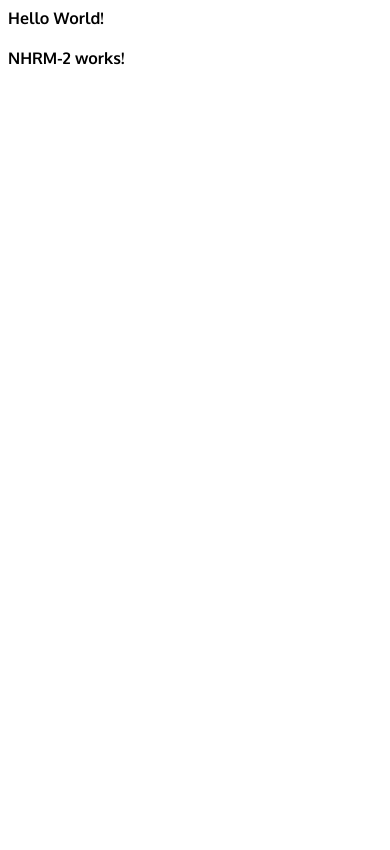
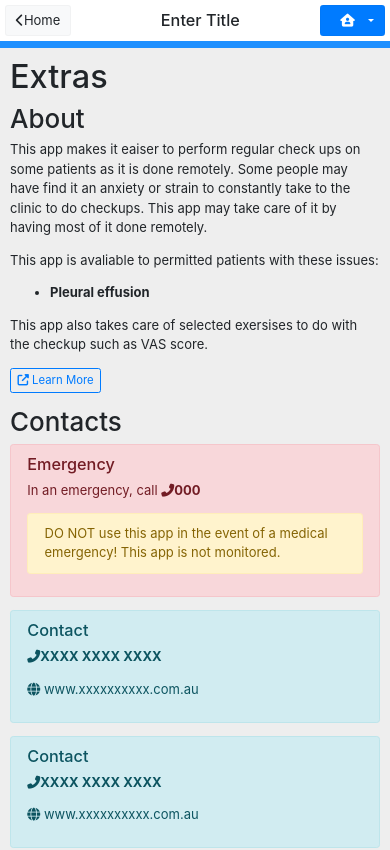
Before and after one commit to Phylo606/NHRM-2, an Angular app: page /about in a window 390 px wide. Shown: the top 850 px of the page. Built offline with nearby package versions, Linux system fonts and the light colour scheme.

Commit message:
fix style

```diff
--- a/src/app/app.component.html
+++ b/src/app/app.component.html
@@ -1,7 +1 @@
-<app-splash-screen></app-splash-screen>
-<div class = "main-app-container">
-  Hello World!
-  <br>
-  <br>
-  NHRM-2 works!
-</div>
+<router-outlet></router-outlet>
--- a/src/app/app.module.ts
+++ b/src/app/app.module.ts
@@ -13,6 +13,7 @@ import { TestComponent } from './test/test.component';
 import { TestHomeComponent } from './test-home/test-home.component';
 import { TestLoginComponent } from './test-login/test-login.component';
 import { TopbarComponent } from './topbar/topbar.component';
+import { AppRoutingModule } from './app-routing.module';
 
 @NgModule({
   declarations: [
@@ -30,7 +31,8 @@ import { TopbarComponent } from './topbar/topbar.component';
     TopbarComponent
   ],
   imports: [
-    BrowserModule
+    BrowserModule,
+    AppRoutingModule
   ],
   providers: [],
   bootstrap: [AppComponent]
--- a/src/index.html
+++ b/src/index.html
@@ -1,14 +1,17 @@
 <!doctype html>
 <html lang="en">
 <head>
-  <meta charset="utf-8">
-  <title>NHRMG2</title>
+  <script src="https://kit.fontawesome.com/a749e2e086.js" crossorigin="anonymous"></script>
+  <meta name="viewport" content="width=device-width, initial-scale=1">
+
+  <link rel="stylesheet" href="https://stackpath.bootstrapcdn.com/bootstrap/4.5.2/css/bootstrap.min.css" integrity="sha384-JcKb8q3iqJ61gNV9KGb8thSsNjpSL0n8PARn9HuZOnIxN0hoP+VmmDGMN5t9UJ0Z" crossorigin="anonymous">
+  <script src="https://code.jquery.com/jquery-3.5.1.slim.min.js" integrity="sha384-DfXdz2htPH0lsSSs5nCTpuj/zy4C+OGpamoFVy38MVBnE+IbbVYUew+OrCXaRkfj" crossorigin="anonymous"></script>
+  <script src="https://cdn.jsdelivr.net/npm/popper.js@1.16.1/dist/umd/popper.min.js" integrity="sha384-9/reFTGAW83EW2RDu2S0VKaIzap3H66lZH81PoYlFhbGU+6BZp6G7niu735Sk7lN" crossorigin="anonymous"></script>
+  <script src="https://stackpath.bootstrapcdn.com/bootstrap/4.5.2/js/bootstrap.min.js" integrity="sha384-B4gt1jrGC7Jh4AgTPSdUtOBvfO8shuf57BaghqFfPlYxofvL8/KUEfYiJOMMV+rV" crossorigin="anonymous"></script>
+  <title>NhrmScreen</title>
   <base href="/">
   <meta name="viewport" content="width=device-width, initial-scale=1">
   <link rel="icon" type="image/x-icon" href="favicon.ico">
-  <link href="https://fonts.googleapis.com/icon?family=Material+Icons" rel="stylesheet">
-  <link href="https://fonts.googleapis.com/css2?family=Oxygen:wght@700&display=swap" rel="stylesheet">
-
 </head>
 <body>
   <app-root></app-root>
--- a/src/styles.css
+++ b/src/styles.css
@@ -1,4 +1,312 @@
 /* You can add global styles to this file, and also import other style files */
-body {
-    font-family: 'Oxygen'
+html, body {
+    background: #eee;
+    /*    font-family: Calibri, sans-serif;
+*/
 }
+
+
+
+
+
+
+.btn, .modal-content, .dropdown-menu {
+    box-shadow: 2px 2px 3px #0004;
+}
+.no-shadow{
+    box-shadow:none;
+}
+
+button:disabled {
+    cursor: not-allowed;
+    box-shadow: none;
+    border: inset thin gray;
+}
+
+._content {
+    margin: 10px;
+}
+
+.nh_topbar {
+    border-bottom: solid 7px;
+    border-color: dodgerblue;
+    background-color: white;
+    padding: 10px;
+    display: flex;
+    justify-content: space-between;
+    width: 100%;
+    position: fixed;
+    top: 0;
+    width: 100%;
+    z-index: 100;
+}
+
+    .nh_topbar .btn, .modal-content .btn:not(.no-shadow) {
+        box-shadow: none;
+        border: solid thin #00000007;
+    }
+
+.alert .btn {
+    box-shadow: none;
+}
+
+.nh_home {
+    text-align: center;
+    width: 100%;
+    display: block;
+}
+
+.home_btn {
+    margin: 5px;
+    padding: 10px;
+    font-weight: bold;
+}
+
+    .home_btn i {
+        font-size: x-large;
+    }
+
+.nh_home .btn-danger {
+    font-weight: bold;
+}
+
+.nh_bottom {
+    top: inherit;
+    bottom: 0;
+    justify-content: space-around;
+}
+
+._main {
+}
+
+.scale_btns {
+}
+
+    .scale_btns .btn:not(.no-shadow) {
+        width: 100%;
+        border: outset medium transparent;
+        margin: 2px 0;
+        text-align: left;
+    }
+
+.btn.scale_this {
+    box-shadow: inset;
+    border: inset medium blue;
+    font-weight: bold;
+}
+
+
+.scale_label {
+    display: inline-block;
+    border: solid thin white;
+    border-radius: 3px;
+    padding: 5px;
+    margin: 2px;
+    font-size: large;
+    text-align: center;
+}
+
+    .scale_label i {
+        font-size: larger;
+    }
+
+    .scale_label img {
+        height: 30px;
+    }
+
+h5 .scale_label {
+    border-color: gray;
+    background-color: white;
+}
+
+.scale_label .scale_label {
+    background-color: gray;
+    color: white;
+    min-width: 30px;
+}
+
+.scale_showSelected {
+    display: block;
+}
+
+.scale_selected2 {
+    text-transform: lowercase;
+}
+
+.scale_submit {
+    font-weight: bold;
+}
+
+.nh_topbar_back {
+    height: 66px;
+}
+
+
+
+.nh_logout_btn {
+    background: #dc3545;
+    color: white;
+    padding-bottom: 8px;
+    border-radius: 0 0 0.175rem 0.175rem;
+}
+
+    .nh_logout_btn:hover {
+        color: white;
+        background-color: darkred;
+    }
+
+.list-group-item-action {
+    cursor: pointer;
+}
+
+._title {
+    max-width: 70%;
+    margin: auto;
+    padding-left: 10px;
+    display: inline-block;
+    overflow: hidden;
+}
+
+._nav {
+    overflow: hidden;
+    text-overflow: ellipsis;
+}
+
+._vl {
+    display: inline-block;
+    vertical-align: middle;
+    height: 100%;
+    border-left: solid thin black;
+}
+
+.nh_home_hide {
+    border-color: transparent;
+    background: transparent;
+    /*    background: linear-gradient(to bottom, #deefef, transparent);
+*/ color: white;
+    box-shadow: none;
+}
+
+    .nh_home_hide button {
+        box-shadow: 0 0 4px cyan;
+    }
+
+    .nh_home_hide ._img, .nh_home_hide ._vl {
+        display: none;
+    }
+
+.jumbotron {
+    padding-bottom: 1px;
+    border-radius: 0;
+    background-color: white;
+}
+
+.nh_login_start, .nh_login_agree {
+    max-width: 1000px;
+    display: inline-block;
+}
+
+.nh_login_start {
+    display: none;
+}
+
+
+@media only screen and (min-width: 650px) {
+    /*    .nh_home_card:hover {
+        height: 210px;
+        width: 310px;
+        margin: 5px;
+    }
+    .nh_home_card:active {
+        height: 200px;
+        width: 300px;
+        margin: 10px;
+    }*/
+
+
+}
+
+._size2_show {
+    display: none;
+}
+
+
+@media only screen and (max-width: 800px) {
+    .nh_topbar._size2 {
+        padding: 5px;
+    }
+
+    .home_btn {
+        width: 70%;
+    }
+
+
+    ._size2_hide {
+        display: none;
+    }
+
+    ._size2_show {
+        display: inherit;
+    }
+
+    ._pages {
+        overflow-x: scroll;
+    }
+
+    ._nav {
+        max-width: 20vw;
+    }
+
+    .nh_topbar_left {
+        max-width: 60%;
+    }
+
+    .nh_topbar_back {
+        height: 47px;
+    }
+}
+
+@media only screen and (max-width: 600px) {
+
+
+    .jumbotron {
+        padding-top: 10px;
+    }
+
+    .my-4 {
+        margin: 5px;
+    }
+
+    ._main {
+        min-height: 30px;
+        vertical-align: central;
+    }
+
+    ._size_hide {
+        display: none;
+    }
+
+    ._size_show {
+        display: inherit;
+    }
+
+    html {
+        font-size: small;
+    }
+
+    ._nav1 {
+        display: none;
+    }
+
+    .nh_topbar_left {
+        max-width: 70%;
+    }
+}
+
+@media only screen and (max-width: 400px) {
+
+    .nh_topbar_left {
+        /*        max-width: 80vw;
+*/
+    }
+}
```
Also changed, not shown: package.json (+13 -13 lines), 1 other file (tests, documents, lock files or other folders).
